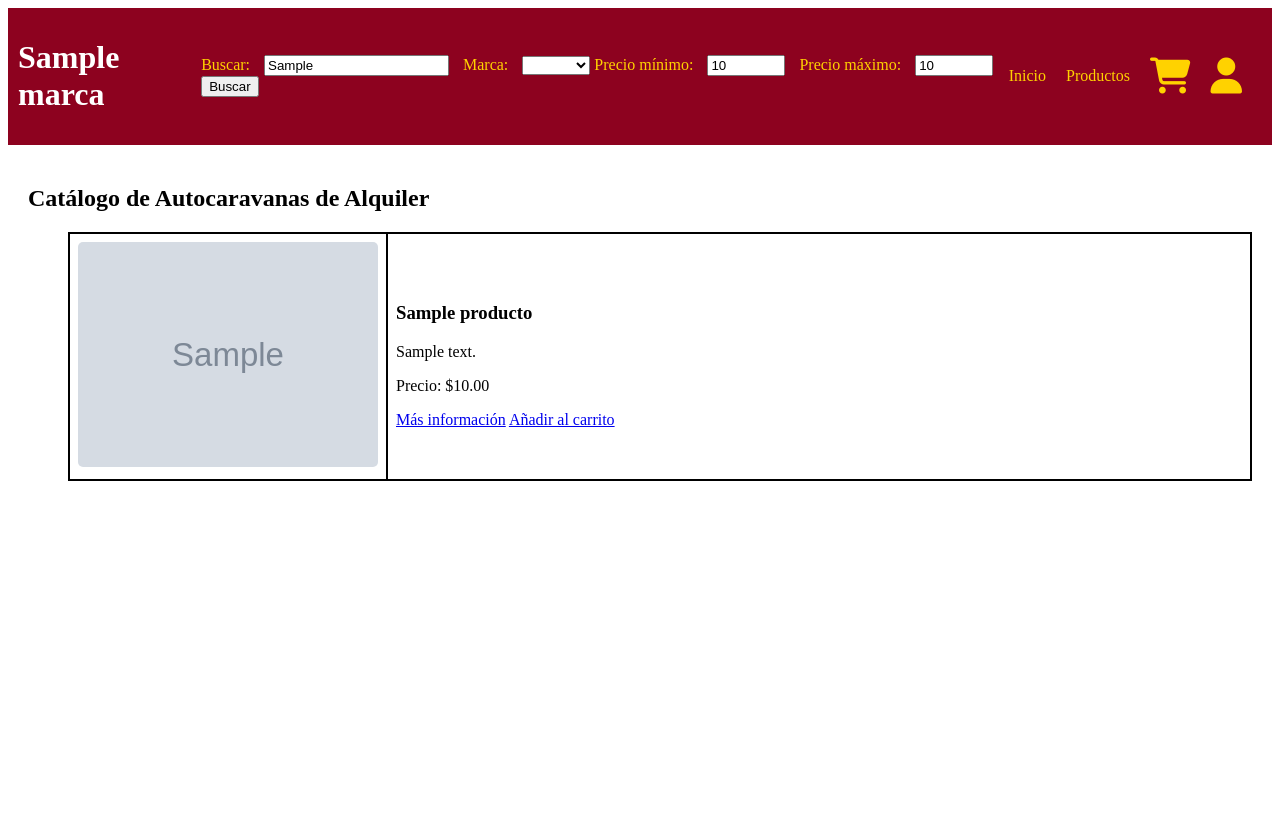
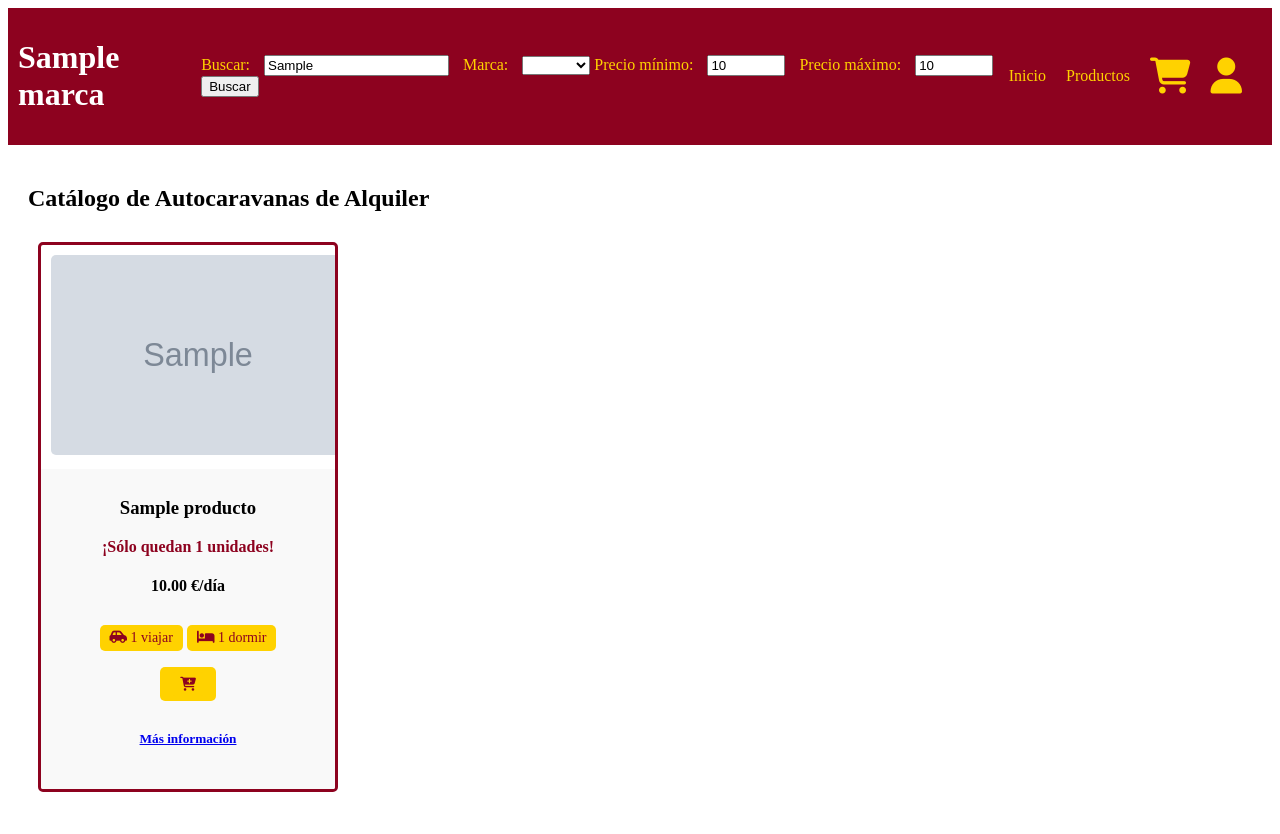
Before and after one commit to Elemental-develop/Alquiler-de-autocaravanas, a Django app: template producto/templates/lista_productos.html in a window 1280 px wide. Before the commit the page ends 481 px from the top, so only its background shows below. Run offline with Django 4.2, Linux system fonts and the light colour scheme; tables that the repository leaves empty hold one stand-in row (values such as "Sample post"); the template is opened without the code that fills it: values that come from a table or form of the project are taken from there, most other values are stand-ins (such as "Sample title", 1, 10 or a date in 2020); grey boxes marked "Sample" are stand-in pictures.

Commit message:
feat: design of catalogue and products' details

```diff
--- a/producto/templates/lista_productos.html
+++ b/producto/templates/lista_productos.html
@@ -6,70 +6,89 @@
     <meta name="viewport" content="width=device-width, initial-scale=1.0">
     <title>Catálogo</title>
     <style>
-        table {
-            border-collapse: collapse;
-            border: 2px solid #000;
-            width: 100%;
+        .product {
+            width: 300px;
+            height: 550px;
+            margin: 10px;
+            border: 3px solid #8d021f;
+            border-radius: 5px;
+            overflow: hidden;
+            display: inline-block;
+            box-sizing: border-box;
+            text-align: center;
         }
 
-        td {
-            border: 2px solid #000;
-            text-align: left;
-            padding: 8px;
+        .product img {
+            width: 100%;
+            height: 200px;
+            object-fit: cover;
+            border-radius: 5px;
+            margin: 10px;
         }
 
-        td:first-child {
-            width: 300px;
+        .product-info {
+            padding: 10px;
+            background-color: #f9f9f9;
+            height: calc(100% - 220px);
+            overflow: auto;
+
         }
 
-        img {
-            max-width: 100%;
-            height: auto;
-            border-radius: 5px;
+        .message {
+            color: #8d021f;
+            font-weight: bold;
+            margin-top: 0;
         }
 
-        .agotado-message {
-            color: red;
-            font-weight: bold;
-            float: right;
-            font-size: 30px;
-            margin-right: 10px;
-            margin-top: 0px;
+        .product-info p {
+            margin: 8px 0;
+            font-size: 14px;
+        }
 
+        .icono {
+            background-color: #ffd200;
+            color: #8d021f;
+            padding: 5px 10px;
+            border-radius: 5px;
+            display: inline-block;
         }
     </style>
+
 </head>
 {% extends 'base.html' %}
+
 <body>
     {% block content %}
     <h2>Catálogo de Autocaravanas de Alquiler</h2>
-    <ul>
+    <div class="products-container">
         {% for producto in productos %}
-        <table>
-            <tr>
-                <td>
-                    <img src="{{ producto.imagen }}" alt="{{ producto.nombre }}">
-                </td>
-                <td>
-                    <h3>{{ producto.nombre }} </h3>
-                    {% if producto.unidades == 0 %}
-                    <p class="agotado-message">¡Agotado!</p>
-                    {% endif %}
-                    <p>{{ producto.descripcion }}</p>
-                    <p>Precio: ${{ producto.precio }}</p>
-                    <a class="btn-link" href="/productos/{{producto.id}}">Más información</a>
-                    <a class="btn-link" href="/cesta/agregar-al-carrito/{{producto.id}}">Añadir al carrito</a>
-                </td>
-            </tr>
-        </table>
+        <div class="product">
+            <img src="{{ producto.imagen }}" alt="{{ producto.nombre }}">
+            <div class="product-info">
+                <h3>{{ producto.nombre }}</h3>
+                {% if producto.unidades == 0 %}
+                <h4 class="message">¡Agotado!</h4>
+                {% endif %}
+                {% if producto.unidades <= 5 and producto.unidades > 0 %}
+                    <h4 class="message">¡Sólo quedan {{ producto.unidades }} unidades!</h44>
+                        {% endif %}
+                        <h4>{{ producto.precio }} €/día</h4>
+                        <p class="icono"><i class="fas fa-car-side"></i> {{ producto.capacidad_viajar }} viajar</p>
+                        <p class="icono"><i class="fas fa-bed"></i> {{ producto.capacidad_dormir }} dormir</p>
+                        <div>
+                        <p class="icono">
+                            <a class="btn-link" href="/cesta/agregar-al-carrito/{{producto.id}}">
+                                <i class="fas fa-cart-plus icono"></i>
+                            </a>
+                        </p></div>
+
+                        <h5><a class="btn-link" href="/productos/{{producto.id}}">Más información</a></h5>
+
+
+
+            </div>
+        </div>
         {% endfor %}
-    </ul>
+    </div>
     {% endblock %}
 </body>
-
-</html>
-    </style>
-</head>
-
-
-</html>
```
Also changed, not shown: producto/templates/detalles_producto.html (+39 -36 lines).
